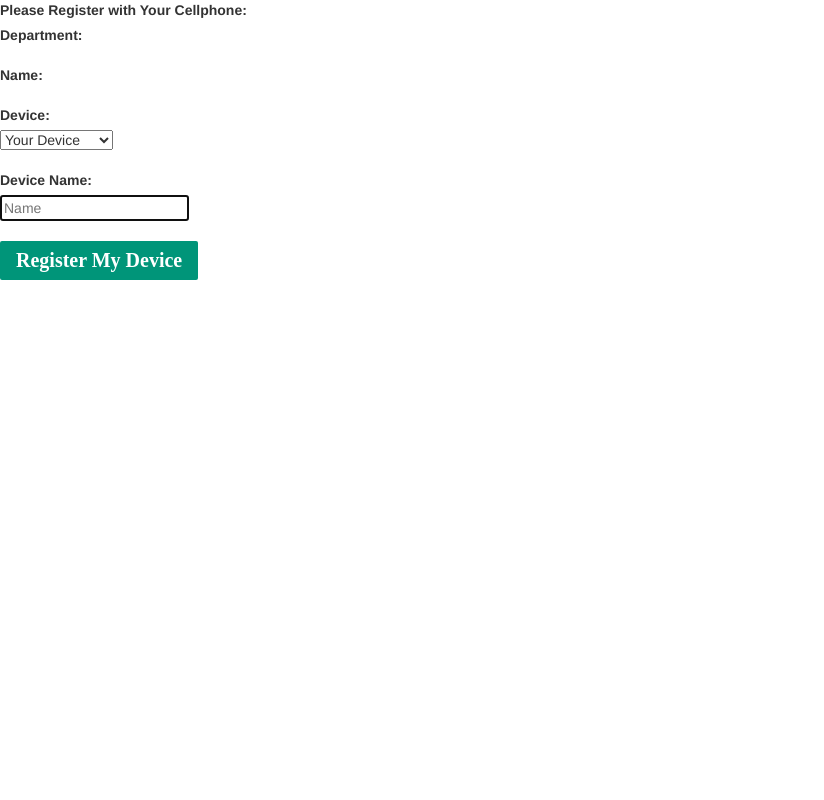
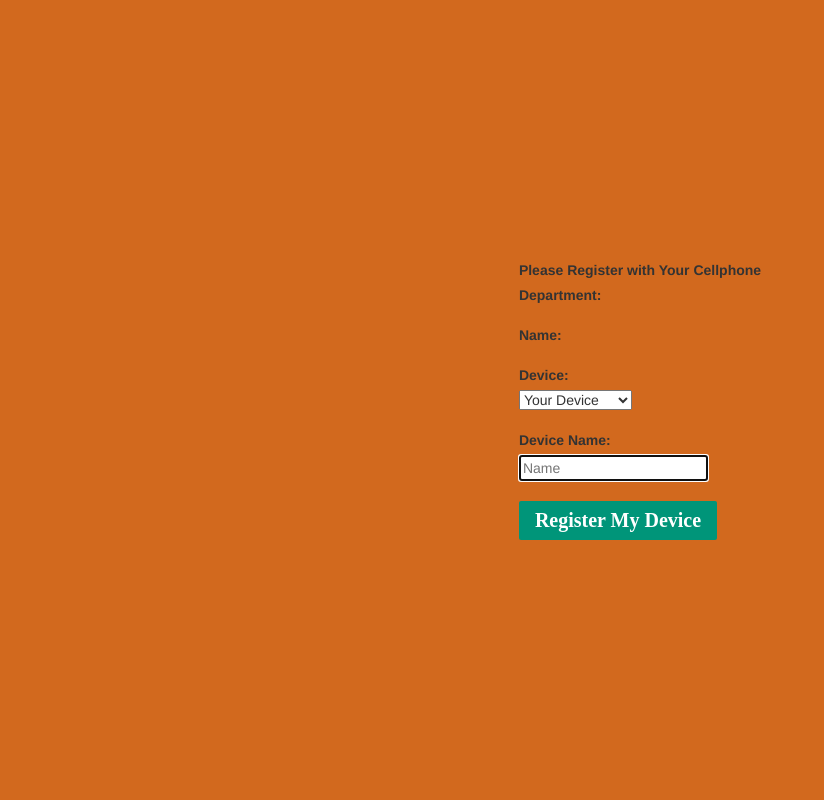
Before and after one commit to Herz721/TTCheckinSystem, a Flask app: template InfoWeb/templates/index.html in a window 1280 px wide. Shown: the whole page, without its empty margins (0-824 px from the left). Run offline with Flask 2, Linux system fonts and the light colour scheme; the template is opened without the code that fills it, so the values that code supplies are empty; parts of the project's set-up code (start-up, migrations or seed data) failed here and were passed over; some libraries are stand-ins or nearby versions.

Commit message:
backgroud colors

```diff
--- a/InfoWeb/templates/index.html
+++ b/InfoWeb/templates/index.html
@@ -12,6 +12,21 @@
     <script src="https://maxcdn.bootstrapcdn.com/bootstrap/3.3.0/js/bootstrap.min.js"></script>
     <script src="https://code.jquery.com/jquery-1.11.1.min.js"></script>
     <style>
+      html,
+      body {
+        height: 100%;
+        background-color: chocolate;
+      }
+
+      html {
+        display: table;
+        margin: auto;
+      }
+
+      body {
+        display: table-cell;
+        vertical-align: middle;
+      }
       .button {
         position: relative;
         padding: 8px 16px;
@@ -67,7 +82,7 @@
 
   <body>
     <form onsubmit="return submitInfo()">
-      <label>Please Register with Your Cellphone:</label><br />
+      <label>Please Register with Your Cellphone</label><br />
       <div class="Select">
         {{form.csrf_token}}
         <div class="form-group">
```
Also changed, not shown: ConfigWeb/templates/layout.html (+17 -0 lines).
